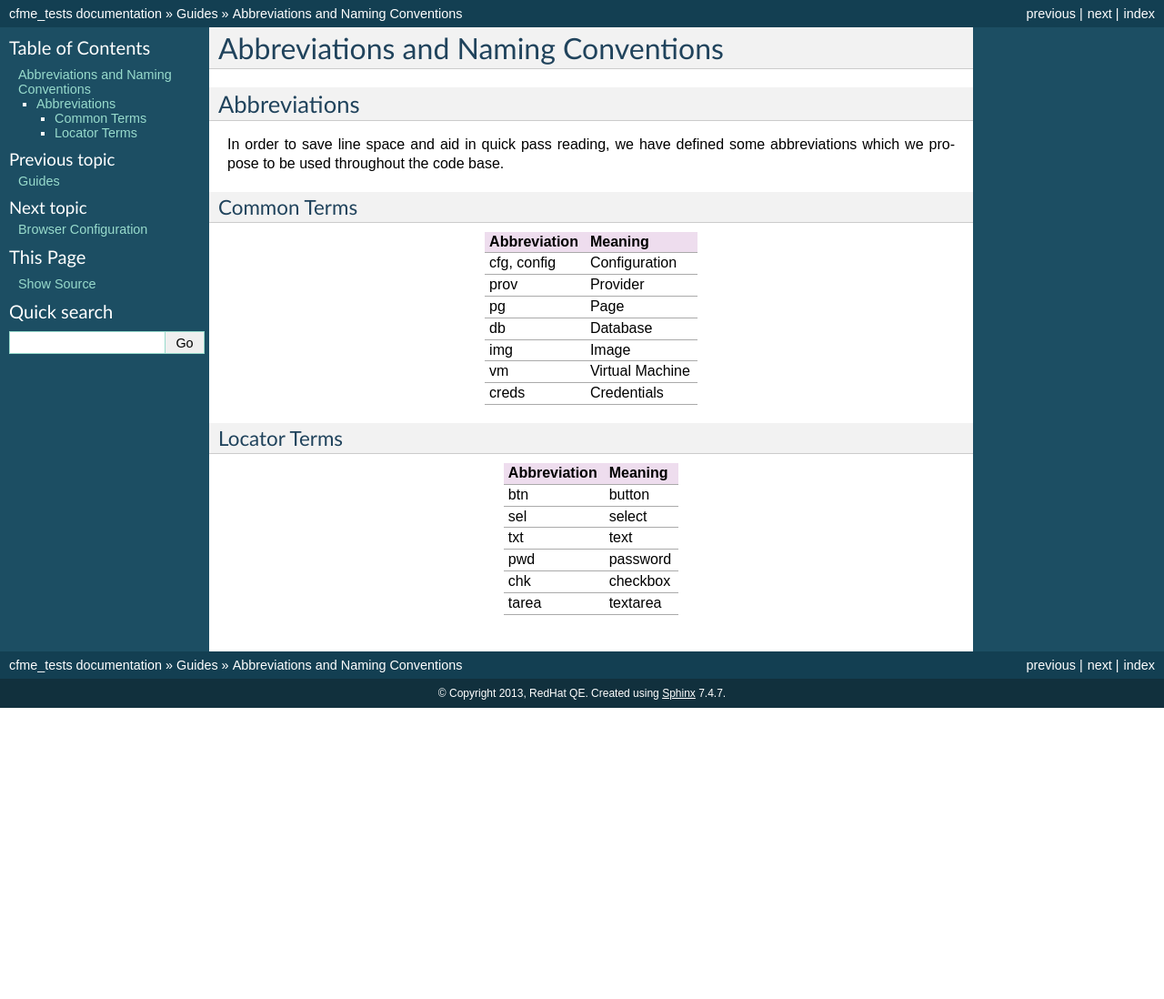
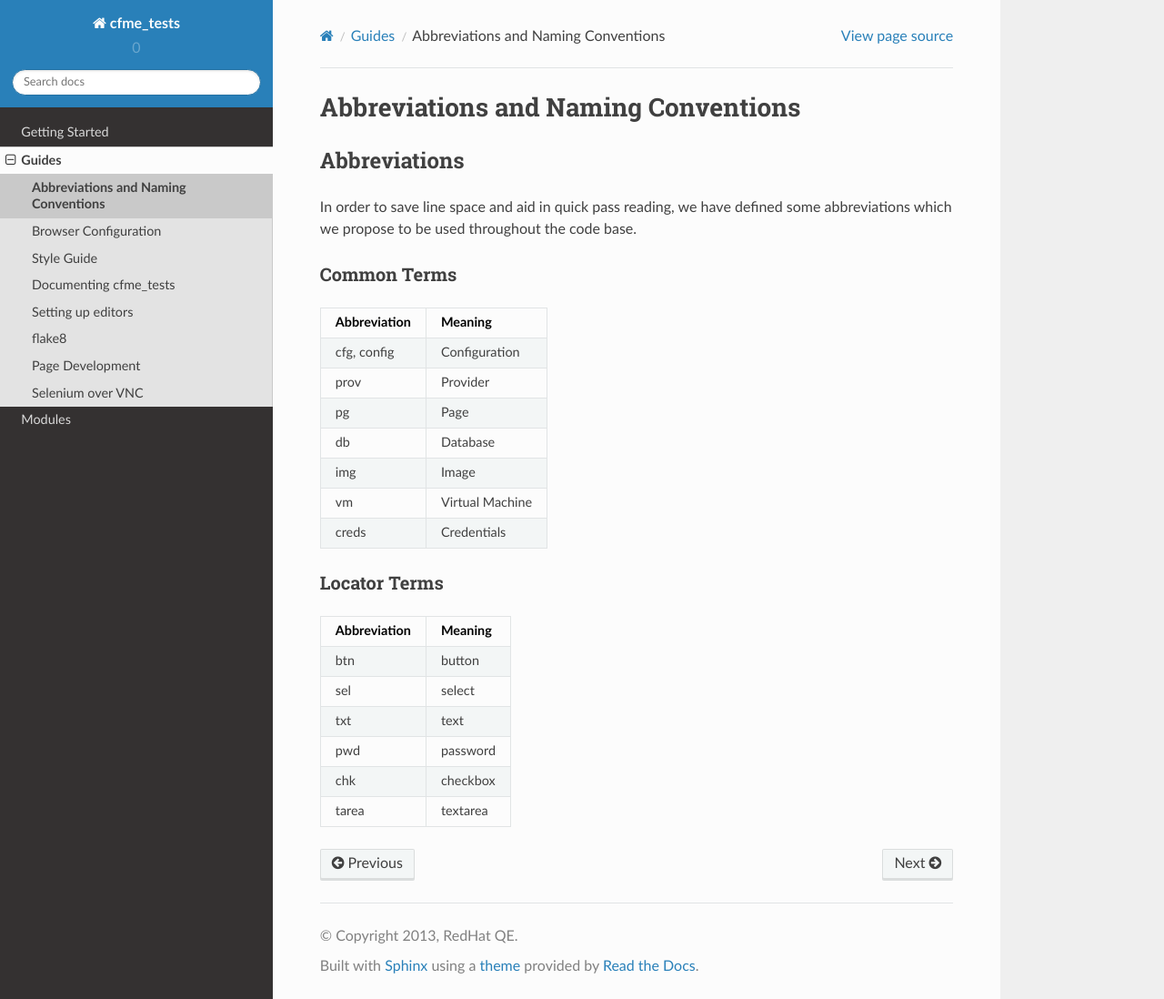
Before and after one commit to ManageIQ/integration_tests, a Sphinx documentation site: the page built from docs/guides/abbrev.rst, in a window 1280 px wide and 1098 px high. Shown: the whole window at 91% size. Built offline with Sphinx 7.4.7 and the Read the Docs theme 2.0.0, drawn with Linux system fonts in a browser that asks for light colours; pages that are not in the unit, such as notebooks, are missing from menus; some of the changed lines change nothing that is shown.

Commit message:
Intersphinx support, local rtd docs theme

```diff
--- a/docs/conf.py
+++ b/docs/conf.py
@@ -28,6 +28,14 @@ if on_rtd:
     a = open('../conf/credentials.yaml', 'w')
     a.write(open('../conf/credentials.yaml.template', 'r').read())
     a.close()
+else:
+    try:
+        import sphinx_rtd_theme
+        html_theme = 'sphinx_rtd_theme'
+        html_theme_path = [sphinx_rtd_theme.get_html_theme_path()]
+    except ImportError:
+        html_theme = 'default'
+
 # -- General configuration -----------------------------------------------------
 
 # If your documentation needs a minimal Sphinx version, state it here.
@@ -35,7 +43,20 @@ if on_rtd:
 
 # Add any Sphinx extension module names here, as strings. They can be extensions
 # coming with Sphinx (named 'sphinx.ext.*') or your custom ones.
-extensions = ['sphinx.ext.autodoc', 'sphinx.ext.viewcode', 'cartouche', 'utils.apidoc']
+extensions = [
+    'sphinx.ext.autodoc',
+    'sphinx.ext.intersphinx',
+    'sphinx.ext.viewcode',
+    'cartouche',
+    'utils.apidoc'
+]
+
+intersphinx_mapping = {
+    'python': ('http://docs.python.org/2.7', None),
+    'pytest': ('http://pytest.org/latest/', None),
+    'selenium': ('http://selenium-python.readthedocs.org/en/latest/', None),
+    'sqlalchemy': ('http://docs.sqlalchemy.org/en/latest/', None),
+}
 
 # Add any paths that contain templates here, relative to this directory.
 templates_path = ['_templates']
@@ -101,7 +122,7 @@ pygments_style = 'sphinx'
 
 # The theme to use for HTML and HTML Help pages.  See the documentation for
 # a list of builtin themes.
-html_theme = 'default'
+#html_theme = 'default'
 
 # Theme options are theme-specific and customize the look and feel of a theme
 # further.  For a list of options available for each theme, see the
--- a/requirements.txt
+++ b/requirements.txt
@@ -18,6 +18,7 @@ requests
 scp
 selenium
 multimethods.py
+sphinx-rtd-theme
 sqlalchemy
 suds
 tornado
```
